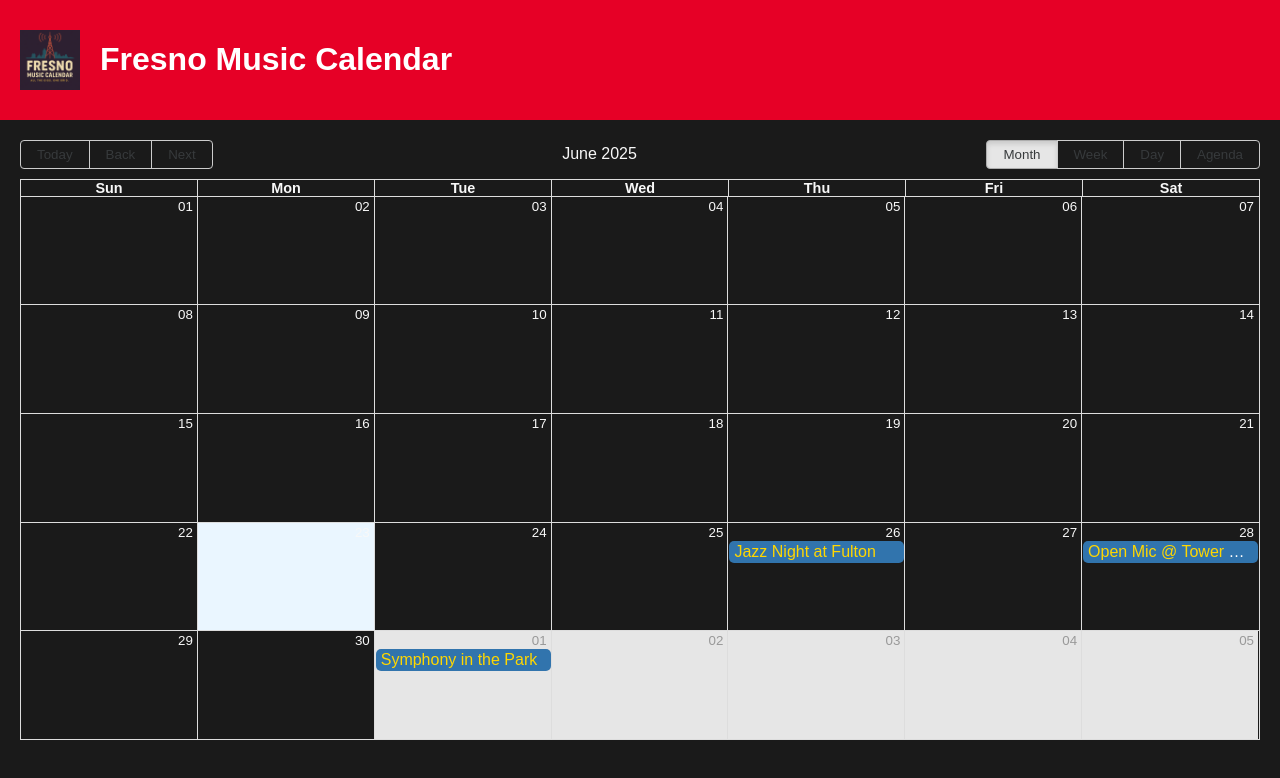
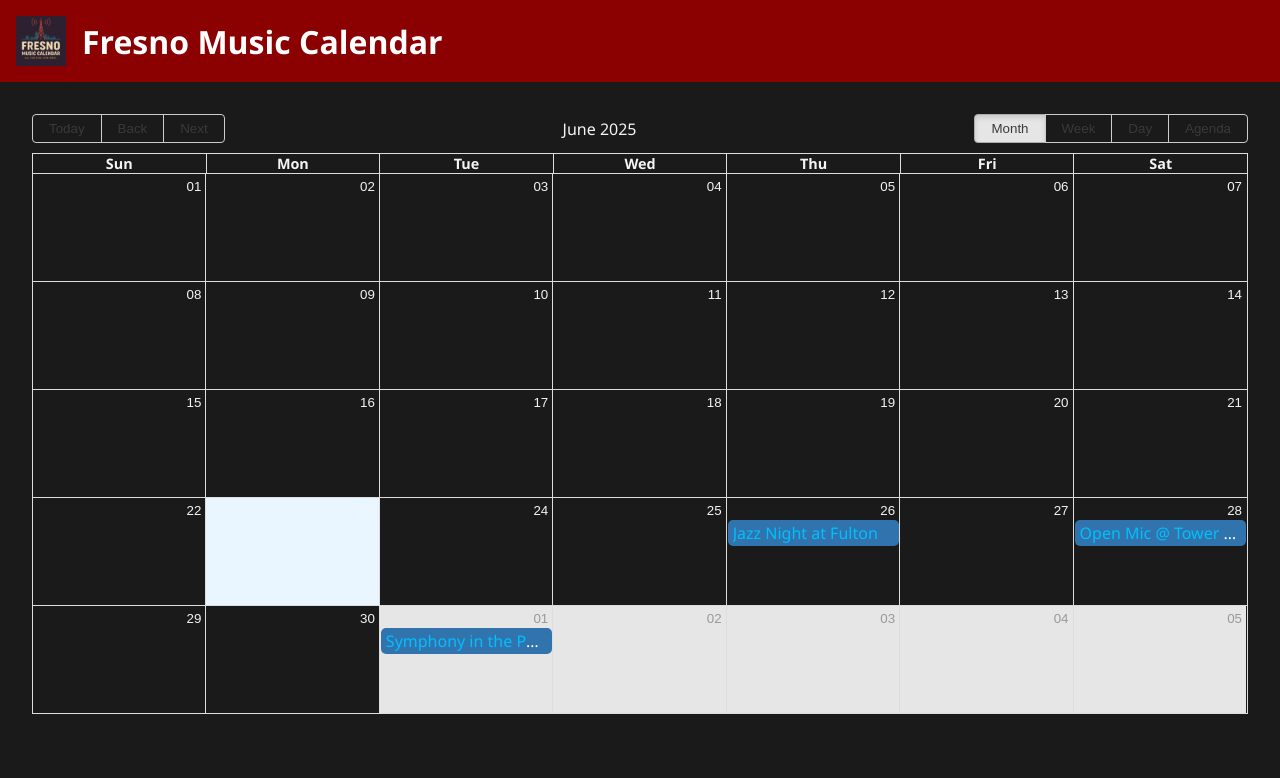
Before and after one commit to mrayover/Fresno-music-calendar1, a React (Vite) app: page / in a window 1280 px wide. Shown: the top 778 px of the page. Built offline with nearby package versions, Linux system fonts and the light colour scheme.

Commit message:
Style update

```diff
--- a/src/style.css
+++ b/src/style.css
@@ -1,38 +1,86 @@
 
 body {
-  font-family: 'Arial', sans-serif;
+  font-family: 'Segoe UI', Tahoma, Geneva, Verdana, sans-serif;
   background-color: #1a1a1a;
-  color: #f8f8f8;
+  color: #f4f4f4;
   margin: 0;
   padding: 0;
 }
 
-.App {
-  text-align: center;
+header {
+  background-color: #8B0000; /* Deep red */
+  padding: 1rem;
+  display: flex;
+  align-items: center;
+  justify-content: flex-start;
+  gap: 1rem;
 }
 
-.header {
-  background-color: #e60026;
-  padding: 20px;
-  display: flex;
-  align-items: center;
-  gap: 20px;
-  color: white;
+header img {
+  height: 50px;
+  width: auto;
 }
 
-.logo {
-  height: 60px;
+header h1 {
+  font-size: 2rem;
+  margin: 0;
+  color: #fff;
 }
 
-.main {
-  padding: 20px;
+aside {
+  background-color: #2e2e2e;
+  padding: 1rem;
+  color: #fff;
+  height: 100vh;
+  overflow-y: auto;
 }
 
-.calendar-link {
-  color: #ffd700;
+main {
+  padding: 2rem;
+}
+
+.event-card {
+  background-color: #333;
+  border-left: 6px solid #FF4500;
+  padding: 1rem;
+  margin-bottom: 1rem;
+  border-radius: 6px;
+  box-shadow: 0 2px 4px rgba(0,0,0,0.3);
+}
+
+.event-card h2 {
+  margin: 0;
+  font-size: 1.4rem;
+  color: #ffcc00;
+}
+
+.event-card p {
+  margin: 0.5rem 0;
+}
+
+a {
+  color: #00BFFF;
   text-decoration: none;
 }
 
-.calendar-link:hover {
+a:hover {
   text-decoration: underline;
 }
+
+button {
+  background-color: #8B0000;
+  color: white;
+  border: none;
+  padding: 0.5rem 1rem;
+  margin: 0.3rem 0;
+  border-radius: 4px;
+  cursor: pointer;
+}
+
+button:hover {
+  background-color: #a60000;
+}
+
+input[type="checkbox"] {
+  margin-right: 0.5rem;
+}
```
